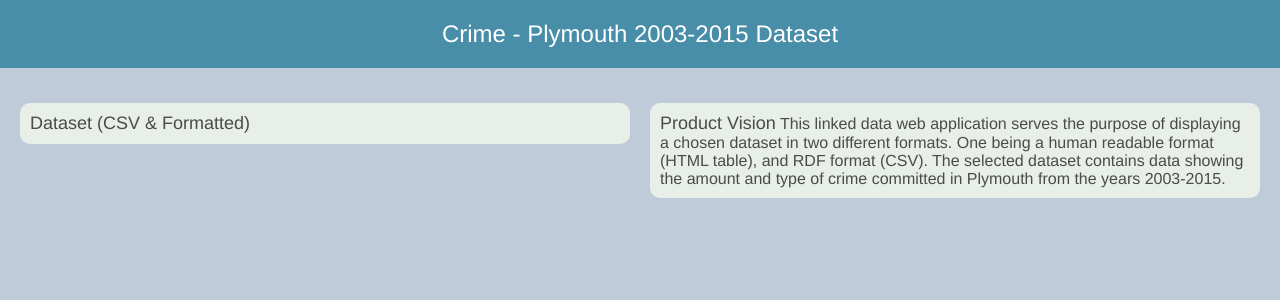
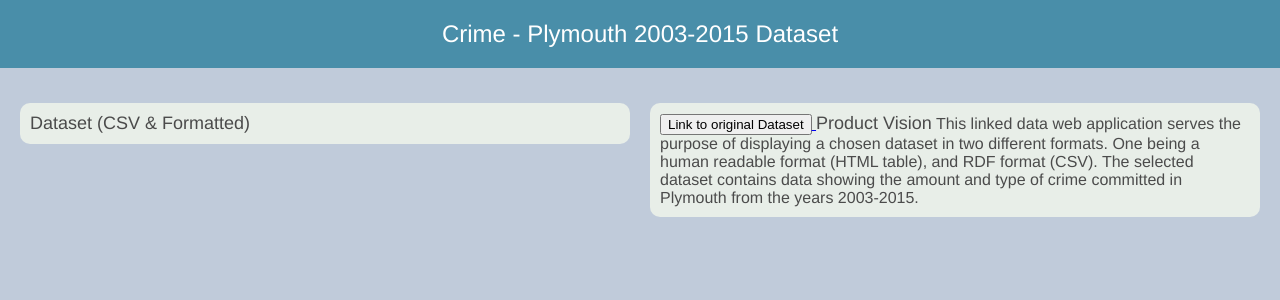
Before and after one commit to shaun-howarth/COMP-2001, a PHP site: page / in a window 1280 px wide. Shown: the top 300 px of the page. Run offline with PHP 8.4, Linux system fonts and the light colour scheme.

Commit message:
Have included button that links to the orginal chosen dataset on the the-data-place plymouth website.
Will Style and adjust button.

```diff
--- a/Web App/pages/index.php
+++ b/Web App/pages/index.php
@@ -20,19 +20,26 @@
 </div>
 
 
+
+
+
 <div class="wrapper">
 
 
     <div class="body-card">
         <span class="subtitle-text">Dataset (CSV & Formatted)</span>
 
-        <span class="body-text">
-        </span>
+
     </div>
 
 
 
     <div class="body-card">
+
+        <a href="https://plymouth.thedata.place/dataset/crime/resource/26904f63-e13a-450c-85c7-954b66229871">
+            <button>Link to original Dataset</button>
+        </a>
+
         <span class="subtitle-text">Product Vision</span>
 
         <span class="body-text">This linked data web application serves the purpose of displaying a chosen dataset in two different formats.
```
